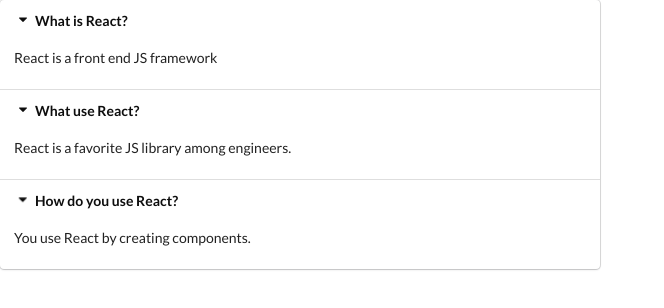
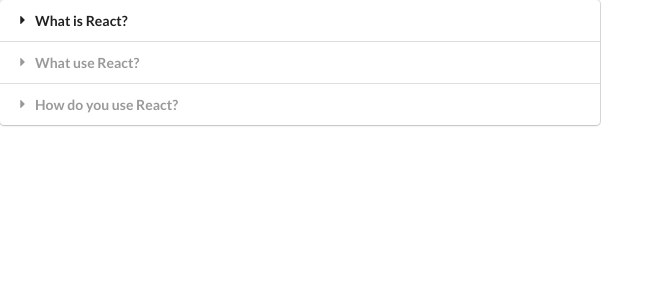
Before and after one commit to mattg-cli/modern-react-redux, a React (Create React App) app in the folder widgets/: page / in a window 1280 px wide. Shown: the top 308 px of the page, without its empty margins (0-664 px from the left). Built offline with nearby package versions, Linux system fonts and the light colour scheme.

Commit message:
section 12 - completed accordion component using useState

```diff
--- a/widgets/src/components/Accordion.js
+++ b/widgets/src/components/Accordion.js
@@ -1,14 +1,25 @@
-import React from 'react';
+import React, { useState } from 'react';
 
 const Accordion = ({ items }) => {
-  const renderedItems = items.map(item => {
+  const [activeIndex, setActiveIndex] = useState(null);
+
+  const onTitleClick = (index) => {
+    setActiveIndex(index);
+  }
+
+  const renderedItems = items.map((item, index) => {
+    const active = index === activeIndex ? 'active' : '';
+
     return (
       <React.Fragment key={item.title}>
-        <div className="title active">
+        <div
+          className={`title ${active}`}
+          onClick={() => onTitleClick(index)}
+        >
           <i className="dropdown icon"></i>
           {item.title}
         </div>
-        <div className="content active">
+        <div className={`content ${active}`}>
           <p>{item.content}</p>
         </div>
       </React.Fragment>
```
